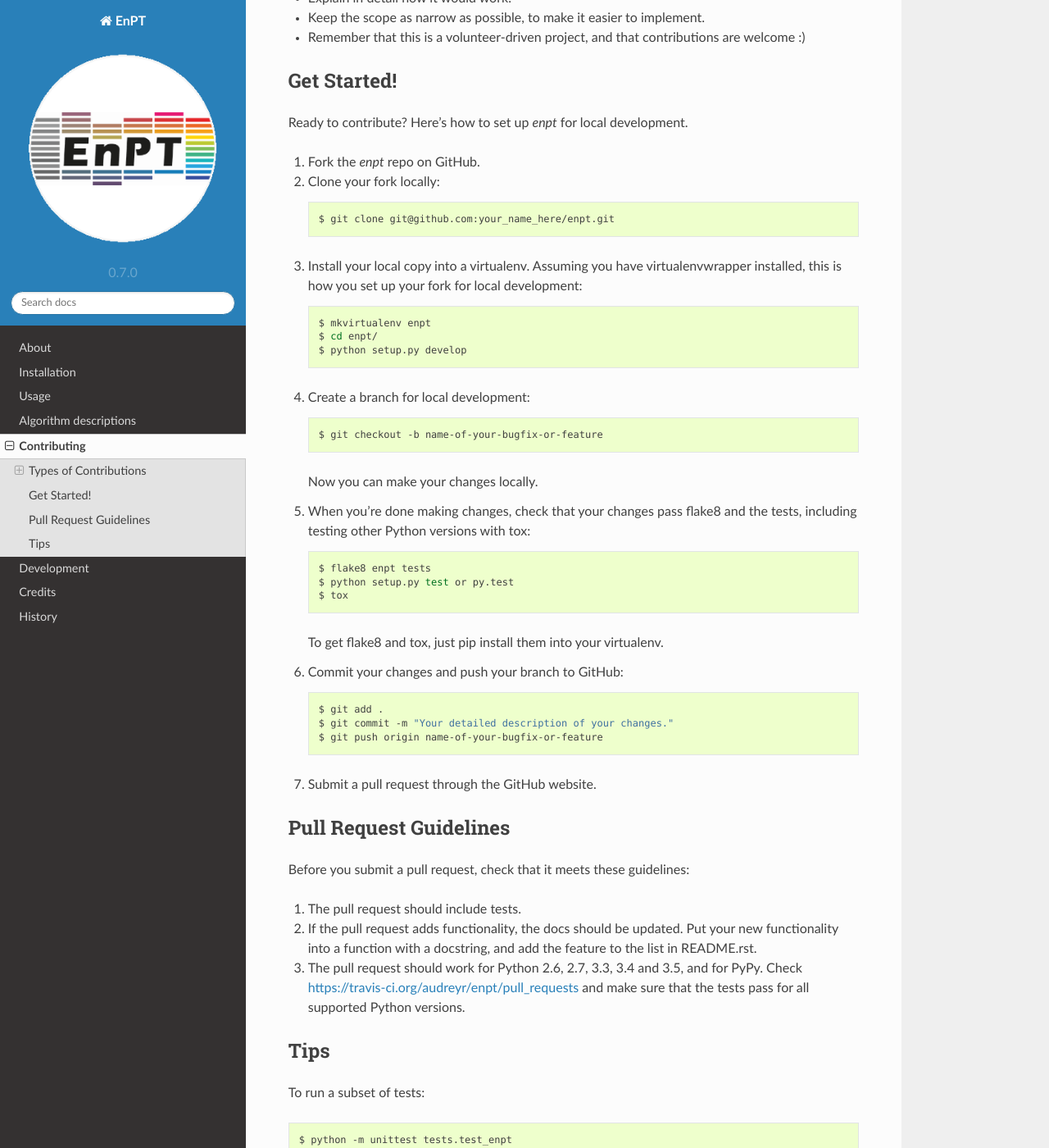
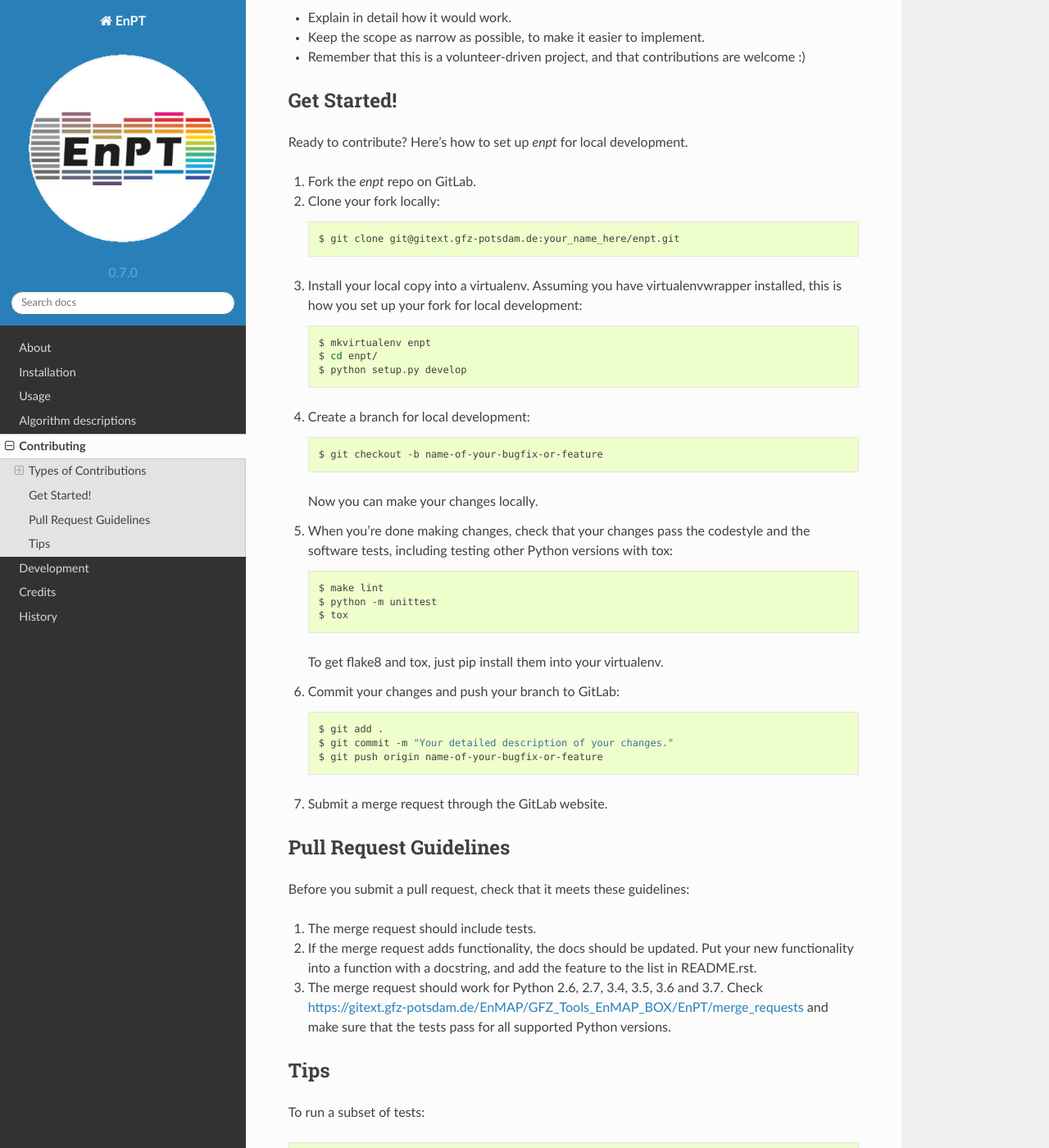
Before and after one commit to GFZ/enpt, a Sphinx documentation site: the page built from docs/contributing.rst, in a window 1280 px wide and 1400 px high, scrolled down 1104 px. Shown: the whole window at 82% size. Built offline with Sphinx 7.4.7 and the Read the Docs theme 2.0.0, drawn with Linux system fonts in a browser that asks for light colours; pages that are not in the unit, such as notebooks, are missing from menus; some of the changed text lies outside the part shown.

Commit message:
Updated CONTRIBUTING.rst. Fixed anonymous links and emphasized some text in usage.rst.
Signed-off-by: Daniel Scheffler <danschef@gfz-potsdam.de>

```diff
--- a/CONTRIBUTING.rst
+++ b/CONTRIBUTING.rst
@@ -15,7 +15,7 @@ Types of Contributions
 Report Bugs
 ~~~~~~~~~~~
 
-Report bugs at https://github.com/audreyr/enpt/issues.
+Report bugs at https://gitext.gfz-potsdam.de/EnMAP/GFZ_Tools_EnMAP_BOX/EnPT/issues
 
 If you are reporting a bug, please include:
 
@@ -26,13 +26,13 @@ If you are reporting a bug, please include:
 Fix Bugs
 ~~~~~~~~
 
-Look through the GitHub issues for bugs. Anything tagged with "bug"
+Look through the GitLab issues for bugs. Anything tagged with "bug"
 and "help wanted" is open to whoever wants to implement it.
 
 Implement Features
 ~~~~~~~~~~~~~~~~~~
 
-Look through the GitHub issues for features. Anything tagged with "enhancement"
+Look through the GitLab issues for features. Anything tagged with "enhancement"
 and "help wanted" is open to whoever wants to implement it.
 
 Write Documentation
@@ -45,26 +45,26 @@ articles, and such.
 Submit Feedback
 ~~~~~~~~~~~~~~~
 
-The best way to send feedback is to file an issue at https://github.com/audreyr/enpt/issues.
+The best way to send feedback is to file an issue at https://gitext.gfz-potsdam.de/EnMAP/GFZ_Tools_EnMAP_BOX/EnPT/issues
 
 If you are proposing a feature:
 
 * Explain in detail how it would work.
 * Keep the scope as narrow as possible, to make it easier to implement.
-* Remember that this is a volunteer-driven project, and that contributions
-  are welcome :)
+* Remember that this is a volunteer-driven project, and that contributions are welcome :)
 
 Get Started!
 ------------
 
 Ready to contribute? Here's how to set up `enpt` for local development.
 
-1. Fork the `enpt` repo on GitHub.
+1. Fork the `enpt` repo on GitLab.
 2. Clone your fork locally::
 
-    $ git clone git@github.com:your_name_here/enpt.git
+    $ git clone git@gitext.gfz-potsdam.de:your_name_here/enpt.git
 
-3. Install your local copy into a virtualenv. Assuming you have virtualenvwrapper installed, this is how you set up your fork for local development::
+3. Install your local copy into a virtualenv. Assuming you have virtualenvwrapper installed, this is how you set up
+   your fork for local development::
 
     $ mkvirtualenv enpt
     $ cd enpt/
@@ -76,33 +76,34 @@ Ready to contribute? Here's how to set up `enpt` for local development.
 
    Now you can make your changes locally.
 
-5. When you're done making changes, check that your changes pass flake8 and the tests, including testing other Python versions with tox::
+5. When you're done making changes, check that your changes pass the codestyle and the software tests, including
+   testing other Python versions with tox::
 
-    $ flake8 enpt tests
-    $ python setup.py test or py.test
+    $ make lint
+    $ python -m unittest
     $ tox
 
    To get flake8 and tox, just pip install them into your virtualenv.
 
-6. Commit your changes and push your branch to GitHub::
+6. Commit your changes and push your branch to GitLab::
 
     $ git add .
     $ git commit -m "Your detailed description of your changes."
     $ git push origin name-of-your-bugfix-or-feature
 
-7. Submit a pull request through the GitHub website.
+7. Submit a merge request through the GitLab website.
 
 Pull Request Guidelines
 -----------------------
 
 Before you submit a pull request, check that it meets these guidelines:
 
-1. The pull request should include tests.
-2. If the pull request adds functionality, the docs should be updated. Put
+1. The merge request should include tests.
+2. If the merge request adds functionality, the docs should be updated. Put
    your new functionality into a function with a docstring, and add the
    feature to the list in README.rst.
-3. The pull request should work for Python 2.6, 2.7, 3.3, 3.4 and 3.5, and for PyPy. Check
-   https://travis-ci.org/audreyr/enpt/pull_requests
+3. The merge request should work for Python 2.6, 2.7, 3.4, 3.5, 3.6 and 3.7. Check
+   https://gitext.gfz-potsdam.de/EnMAP/GFZ_Tools_EnMAP_BOX/EnPT/merge_requests
    and make sure that the tests pass for all supported Python versions.
 
 Tips
--- a/docs/algorithm_descriptions.rst
+++ b/docs/algorithm_descriptions.rst
@@ -134,12 +134,10 @@ coordinates. For the geo-rectification of the data EnPT uses a set of Rational P
 for each band of the two EnMAP subsystems (VNIR and SWIR). Together with a user provided digital elevation model these
 RPC coefficients enable a highly accurate assignment of map coordinates to each pixel of the EnMAP Level-1B images.
 Resampling is done using a fast KDTree gaussian weighting neighbour approach implemented in the Python library
-`pyresample`_ (find the documentation here__). The spatial shifts computed during the co-registration step are
-respected here.
+`pyresample`_ (find the documentation `here <https://pyresample.readthedocs.io/en/latest/>`__).
+The spatial shifts computed during the co-registration step are respected here.
 
 In this processing step, the EnMAP VNIR is merged with the SWIR subsystem and from now on stored in a single 3D array.
-
-__ https://pyresample.readthedocs.io/en/latest/
 
 
 
--- a/docs/installation.rst
+++ b/docs/installation.rst
@@ -11,7 +9,7 @@ Using conda_, the recommended approach is:
 
 .. _conda: https://conda.io/docs/
 
-.. code-block:: console
+.. code-block:: bash
 
     # create virtual environment for enpt, this is optional but recommended
     conda create --name enpt python=3
```
Also changed, not shown: other parts of docs/installation.rst (+0 -2 lines), docs/usage.rst (+19 -20 lines).
